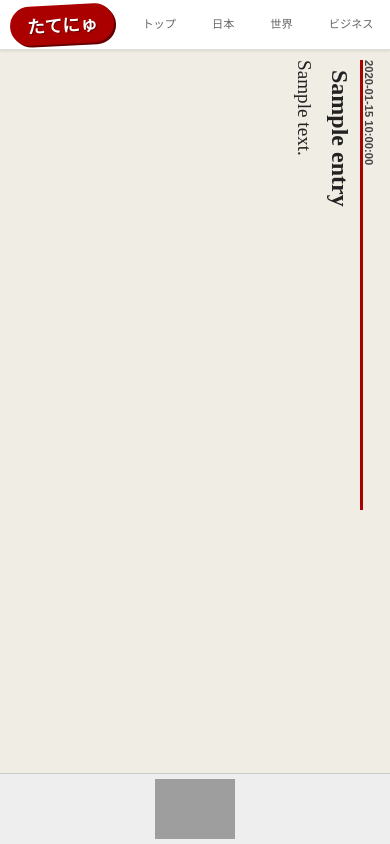
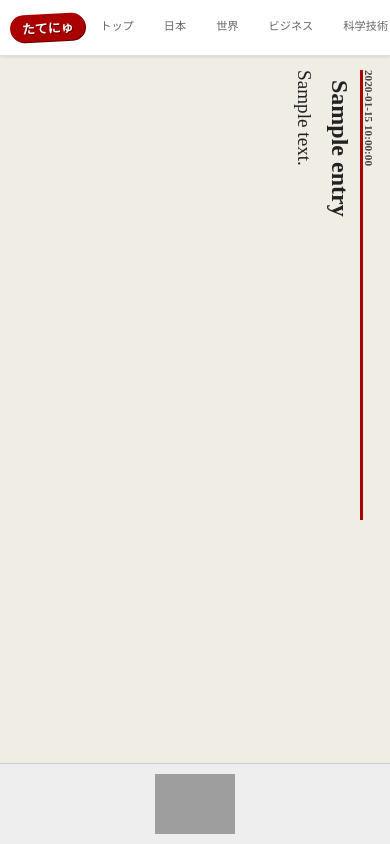
Before and after one commit to pnkt313/denno-news, a Flask app: template templates/index.html in a window 390 px wide. Run offline with Flask 3, Linux system fonts and the light colour scheme; the template is opened without the code that fills it: most values are stand-ins (such as "Sample title", 1, 10 or a date in 2020); grey boxes are pictures that could not be loaded.

Commit message:
Update index.html

```diff
--- a/templates/index.html
+++ b/templates/index.html
@@ -50,17 +50,16 @@
             box-shadow: 0 0 8px rgba(170, 0, 0, 0.6);
             transition: width 0.4s cubic-bezier(0.1, 0.5, 0.5, 1);
         }
-        .is-loading #loading-bar-container {
-            opacity: 1;
-        }
+        .is-loading #loading-bar-container { opacity: 1; }
 
         /* ==========================================================
-           3. ナビゲーションメニュー (たてにゅ仕様)
+           3. ナビゲーションメニュー (ポップなロゴ固定版)
            ========================================================== */
         nav {
             writing-mode: horizontal-tb;
             position: fixed;
             top: 0; left: 0; width: 100%;
+            height: 55px; /* 高さを固定して安定させます */
             background-color: #fff;
             display: flex;
             align-items: center;
@@ -68,43 +67,41 @@
             box-shadow: 0 1px 3px rgba(0,0,0,0.1);
             border-bottom: 1px solid #ddd;
         }
-/* nav .brand をポップなデザインに書き換え */
+
+        /* ポップなロゴ（レイアウトを壊さないよう調整済み） */
         nav .brand {
             display: inline-block;
-    color: #fff; /* 文字色を白に */
-    background-color: #a00; /* 背景を赤に */
-    font-size: 2.2rem; /* 少し大きく */
+            color: #fff;
+            background-color: #a00;
+            font-size: 1.6rem;
             font-weight: 900;
-    padding: 5px 15px;
-    margin: 5px 10px;
-    border-radius: 50px; /* 角を丸めてカプセル型に */
+            padding: 4px 12px;
+            margin-left: 10px;
+            border-radius: 50px;
             white-space: nowrap;
-    /* フォントをゴシック系に変更 */
             font-family: "Hiragino Maru Gothic ProN", "Yu Gothic", sans-serif;
-    border: 2px solid #a00;
-    box-shadow: 2px 2px 0px #600; /* 立体的な影 */
-    transform: rotate(-3deg); /* わずかに左に傾けてポップさを演出 */
+            box-shadow: 1px 1px 0px #600;
+            transform: rotate(-3deg);
             text-shadow: 1px 1px 0 #600;
+            flex-shrink: 0; /* ロゴが潰れないように */
         }
 
-/* ついでにホバー（触れた時）の動きも追加 */
-nav .brand:hover {
-    transform: rotate(0deg) scale(1.1); /* まっすぐになって少し大きくなる */
-    transition: 0.2s;
-}
         nav .menu {
             display: flex;
             overflow-x: auto;
             white-space: nowrap;
             -webkit-overflow-scrolling: touch;
             flex-grow: 1;
+            height: 100%;
+            align-items: center;
         }
         nav .menu::-webkit-scrollbar { display: none; }
         nav .menu a {
             text-decoration: none;
             color: #666;
             font-size: 1.4rem;
-            padding: 12px 18px;
+            padding: 0 15px;
+            line-height: 55px;
             border-bottom: 3px solid transparent;
         }
         nav .menu a.active {
@@ -121,7 +118,7 @@
             grid-template-rows: repeat(2, 1fr);
             grid-auto-flow: column;
             gap: 35px;
-            padding: 65px 30px 120px 30px;
+            padding: 75px 30px 120px 30px; /* 上余白を少し増やしました */
             height: 100vh;
             box-sizing: border-box;
             overflow-x: auto;
@@ -137,31 +134,13 @@
             writing-mode: vertical-rl !important;
             -webkit-writing-mode: vertical-rl !important;
         }
-        .meta {
-            font-size: 1.4rem;
-            color: #444;
-            margin-bottom: 12px;
-            font-weight: bold;
-            font-family: sans-serif;
-        }
-        h2 {
-            font-size: 3.0rem;
-            line-height: 1.25;
-            margin: 0 0 15px 0;
-            font-weight: 800;
-            padding: 10px 5px;
-            border-right: 3px solid #a00;
-        }
-        .content {
-            font-size: 2.4rem;
-            line-height: 1.7;
-            overflow: hidden;
-            height: 100%;
-        }
+        .meta { font-size: 1.4rem; color: #444; margin-bottom: 12px; font-weight: bold; }
+        h2 { font-size: 3.0rem; line-height: 1.25; margin: 0 0 15px 0; font-weight: 800; border-right: 3px solid #a00; padding: 10px 5px; }
+        .content { font-size: 2.4rem; line-height: 1.7; overflow: hidden; height: 100%; }
         a.article-link { text-decoration: none; color: inherit; display: block; height: 100%; }
 
         /* ==========================================================
-           5. フッターバナー
+           5. フッター
            ========================================================== */
         footer {
             writing-mode: horizontal-tb;
@@ -173,15 +152,10 @@
             z-index: 1000;
             border-top: 1px solid #ccc;
         }
-        .banner-slot {
-            width: 728px;
-            max-width: 95%;
-            height: 90px;
-            overflow: hidden;
-        }
+        .banner-slot { width: 728px; max-width: 95%; height: 90px; overflow: hidden; }
 
         /* ==========================================================
-           6. スマホ用設定
+           6. スマホ用レイアウト復元
            ========================================================= */
         @media (max-width: 768px) {
             body {
@@ -195,7 +169,7 @@
             main {
                 display: flex;
                 flex-direction: column;
-                padding: 60px 15px 120px 15px;
+                padding: 70px 15px 120px 15px; /* バーとの重なりを防止 */
                 height: auto;
                 gap: 50px;
             }
@@ -213,7 +187,6 @@
             }
             h2, .content { height: 450px !important; }
             .banner-slot { height: 60px; }
-            footer { padding: 5px 0; }
         }
     </style>
 </head>
```
Lines whose indentation alone changed are shown as unchanged.
